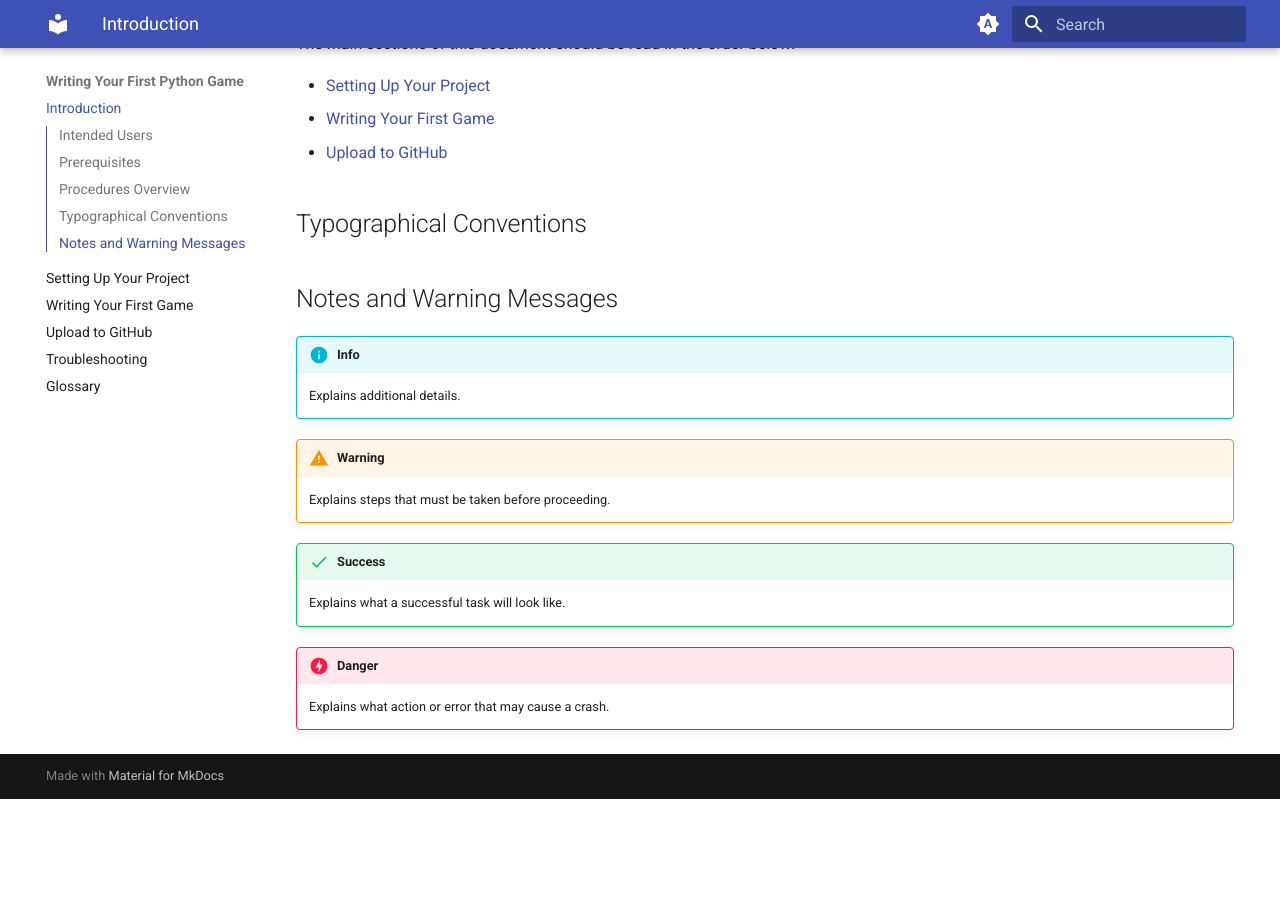
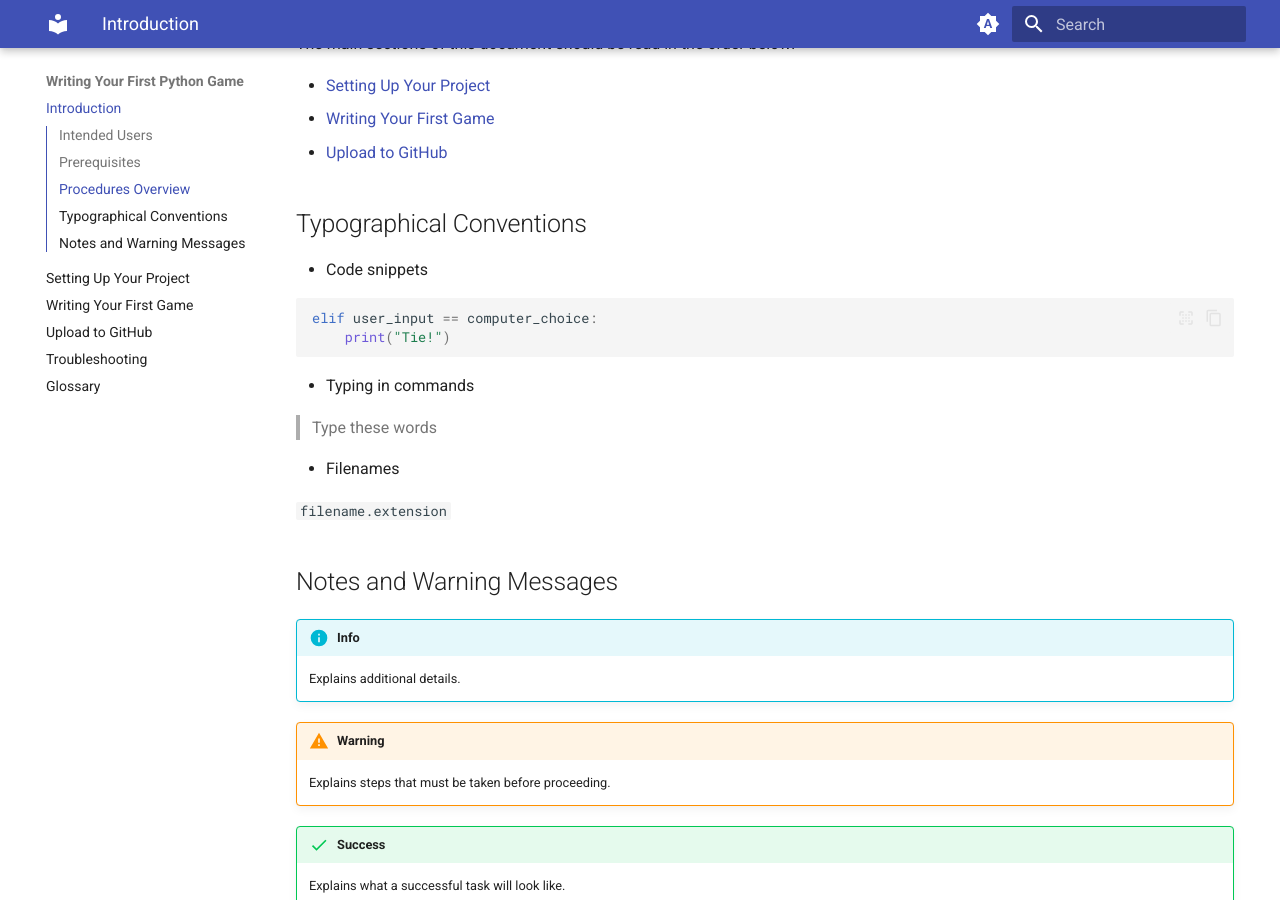
Before and after one commit to Beijzum/beijzum.github.io, an MkDocs documentation site: the page built from docs/index.md, in a window 1280 px wide and 900 px high, scrolled down 775 px. Built offline with MkDocs 1.6.1 and Material for MkDocs 9.7.7, drawn with Linux system fonts in a browser that asks for light colours; before the commit the page ends 1574 px from its top, so only the background shows below that.

Commit message:
ADD typographical conventions

````diff
--- a/docs/index.md
+++ b/docs/index.md
@@ -29,6 +29,21 @@ The main sections of this document should be read in the order below:
 
 ## Typographical Conventions
 
+-   Code snippets
+
+```py
+elif user_input == computer_choice:
+    print("Tie!")
+```
+
+-   Typing in commands
+
+> Type these words
+
+-   Filenames
+
+`filename.extension`
+
 ## Notes and Warning Messages
 
 !!! info
````
